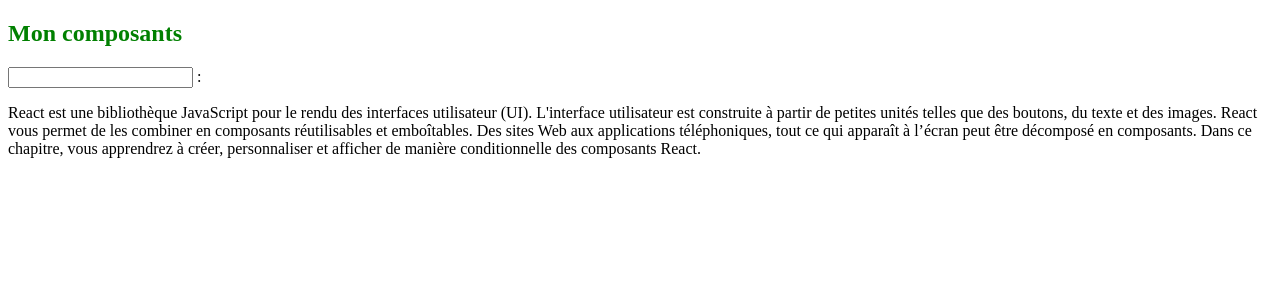
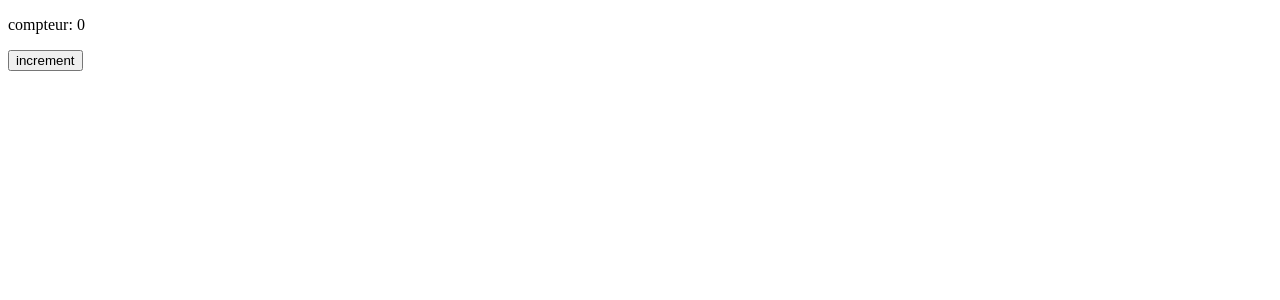
Before and after one commit to hayetmnasrighabri/reactjs, a React (Create React App) app: page / in a window 1280 px wide. Shown: the top 300 px of the page. Built offline with nearby package versions, Linux system fonts and the light colour scheme.

Commit message:
incremanter

```diff
--- a/src/App.js
+++ b/src/App.js
@@ -1,32 +1,19 @@
+import { useState } from "react";
 
 function App() {
+  const [count, setCount] = useState(0)
+
+  const Increment = () => {
+      setCount (count + 1)
+        console.log(setCount)
+}
   return (
     <>
-    <Title color="green">Mon composants</Title>
-    <input type="text"/> :
-      <p>React est une bibliothèque
-       JavaScript pour le rendu des
-       interfaces utilisateur (UI).
-        L'interface utilisateur est construite à partir
-        de petites unités telles que des boutons,
-        du texte et des images. React vous permet de les
-        combiner en composants réutilisables et
-         emboîtables. Des sites Web aux applications téléphoniques,
-          tout ce qui apparaît à l’écran peut être décomposé en composants. Dans ce chapitre, vous apprendrez à créer, personnaliser et afficher de manière
-      conditionnelle des composants React.</p>
-    </>
-  );
-}
-
-function Title({color, children}) {
-  const props=
-  {
-    id:"A",
-    className:"c"
-  }
-  return(
-  <h2 style={{color:color}} {...props}>{children}</h2>
+    <p>compteur: {count}</p>
+   <button onClick={Increment}>increment</button>
+   </>
   )
 }
 
+
 export default App;
```
